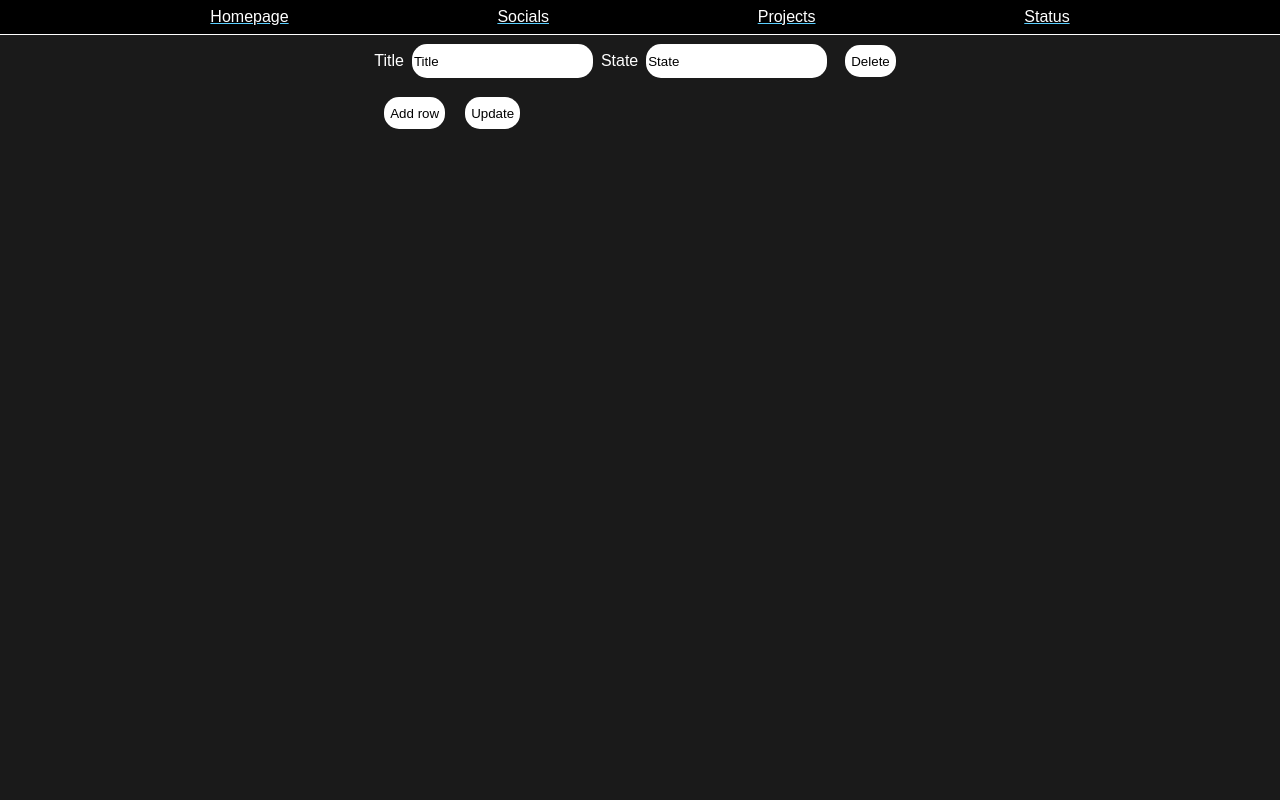
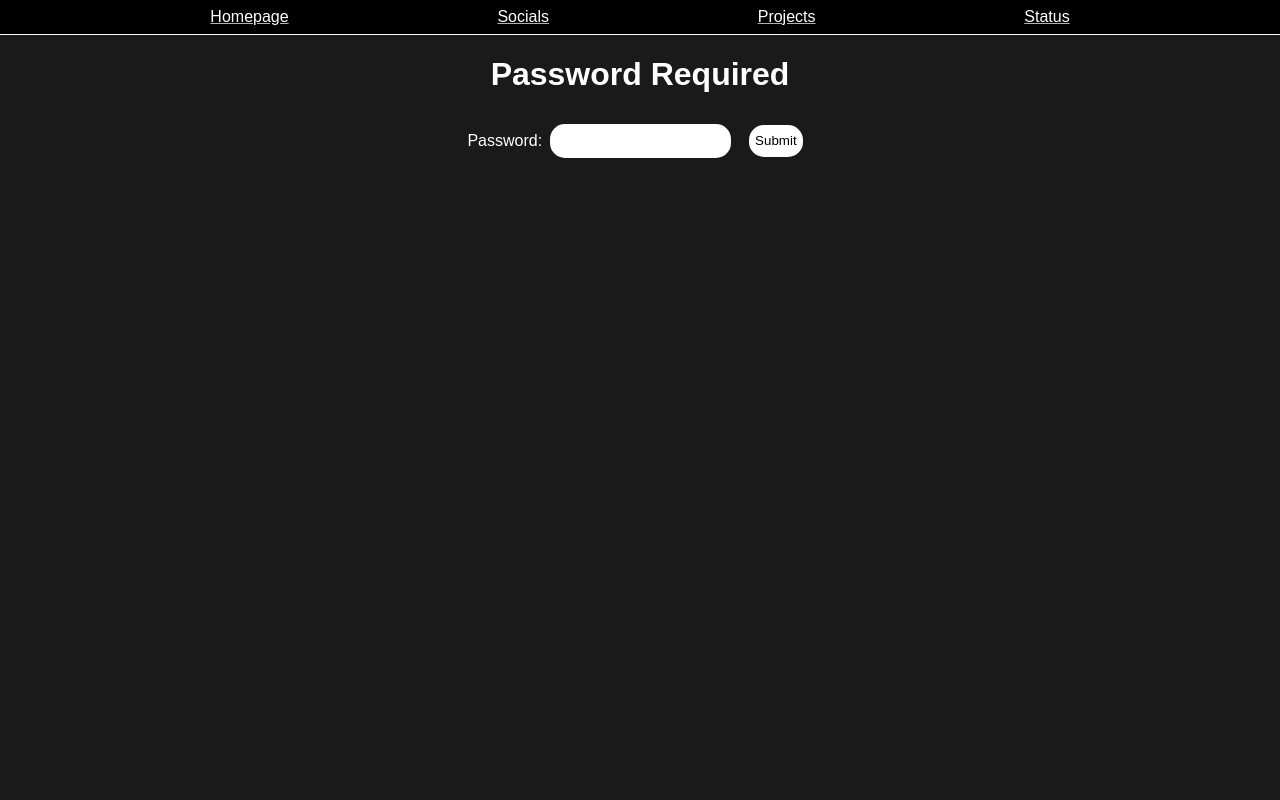
Before and after one commit to BDN-fr/website, a Next.js app: page /status/set in a window 1280 px wide. Shown: the top 800 px of the page. Built offline with nearby package versions, Linux system fonts and the light colour scheme.

Commit message:
Add /status/set authentication

```diff
--- a/src/app/api/status/route.js
+++ b/src/app/api/status/route.js
@@ -1,7 +1,7 @@
 import { NextResponse } from 'next/server';
 
 let data = [
-    {title:'Title', state:'State'}
+    {title:'Custom state', state:'Undefined'}
 ];
 
 export async function GET() {
@@ -9,6 +9,17 @@ export async function GET() {
 }
 
 export async function POST(request) {
+    const password = request.headers.get('password');
+
+    if (!password === process.env.PASSWORD) {
+        return new NextResponse(JSON.stringify({ error: "unauthorized" }), {
+            status: 401,
+            headers: {
+                "Content-Type": "application/json"
+            }
+        });
+    }
+
     const newData = await request.json();
     data = newData;
     return NextResponse.json({ message: 'Status updated' });
--- a/src/app/status/data.jsx
+++ b/src/app/status/data.jsx
@@ -1,8 +1,11 @@
-export async function setData(newData) {
+'use client'
+
+export async function setData(newData, password) {
     await fetch('/api/status', {
         method: 'POST',
         headers: {
-            'Content-Type': 'application/json'
+            'Content-Type': 'application/json',
+            'password': password // Good security issue but why not
         },
         body: JSON.stringify(newData)
     });
--- a/src/app/status/page.jsx
+++ b/src/app/status/page.jsx
@@ -1,6 +1,6 @@
 'use client'
 
-import {getData} from './data.jsx'
+import {getData} from './data'
 import { useState, useEffect } from 'react';
 
 export default function Status() {
--- a/src/app/status/set/page.jsx
+++ b/src/app/status/set/page.jsx
@@ -5,17 +5,21 @@ import { getData, setData } from "../data"
 
 function Row({title, state, index, onDelete}) {
     return (
+        <div className="v-centered">
             <div>
                 <label htmlFor="title">Title</label>
                 <input type="text" name="title" id="title-input" defaultValue={title}/>
+            </div>
+            <div>
                 <label htmlFor="state">State</label>
                 <input type="text" name="state" id="state-input" defaultValue={state}/>
+            </div>
             <button onClick={() => onDelete(index)}>Delete</button>
         </div>
     )
 }
 
-function SetStatusMenu() {
+function SetStatusPage({password}) {
     const [data, setDataState] = useState([]);
 
     async function fetchData() {
@@ -29,8 +33,7 @@ function SetStatusMenu() {
 
     async function addRow() {
         const newData = [...data, {title: 'New Title', state: 'New State'}];
-        await setData(newData);
-        fetchData();
+        setDataState(newData);
     }
 
     async function update() {
@@ -47,7 +50,8 @@ function SetStatusMenu() {
                 }
             });
         }
-        await setData(newData);
+
+        setData(newData, password)
         fetchData();
     }
 
@@ -58,22 +62,71 @@ function SetStatusMenu() {
     };
 
     return (
-        <div id="menu">
+        <main>
             <div id="rows">
                 {
                     data.map((e, i) => <Row key={i} title={e.title} state={e.state} index={i} onDelete={handleDelete}/>)
                 }
             </div>
+            <div>
                 <button id="add-row" onClick={addRow}>Add row</button>
                 <button id="update" onClick={update}>Update</button>
             </div>
+        </main>
     )
 }
 
 export default function setStatus() {
+    const [password, setPassword] = useState('');
+    const [isAuthenticated, setIsAuthenticated] = useState(false);
+
+    const handleSubmit = async (event) => {
+        event && event.preventDefault && event.preventDefault();
+        const response = await fetch('/api/auth', {
+            method: 'POST',
+            headers: {
+                'Content-Type': 'application/json'
+            },
+            body: JSON.stringify({ password })
+        });
+
+        const data = await response.json();
+
+        if (data.authenticated) {
+            setIsAuthenticated(true);
+            localStorage.setItem('password', password)
+        } else {
+            alert('Incorrect password');
+        }
+    };
+
+    useEffect(() => {
+        const storedPassword = localStorage.getItem('password');
+        if (storedPassword) {
+            setPassword(storedPassword);
+        }
+    }, []);
+
+    if (!isAuthenticated) {
         return (
             <main>
-            <SetStatusMenu/>
+                <h1>Password Required</h1>
+                <form onSubmit={handleSubmit}>
+                    <label htmlFor="password">Password:</label>
+                    <input
+                        type="password"
+                        id="password"
+                        name="password"
+                        value={password}
+                        onChange={(e) => setPassword(e.target.value)}
+                    />
+                    <button type="submit">Submit</button>
+                </form>
             </main>
-    )
+        );
     }
+
+    return (
+        <SetStatusPage password={password}/>
+    );
+}
```
Also changed, not shown: src/app/api/auth/route.js (added, +11 -0 lines). Lines whose indentation alone changed are shown as unchanged.
